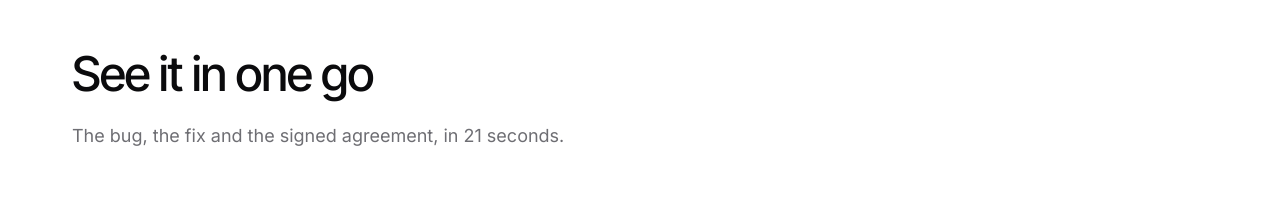
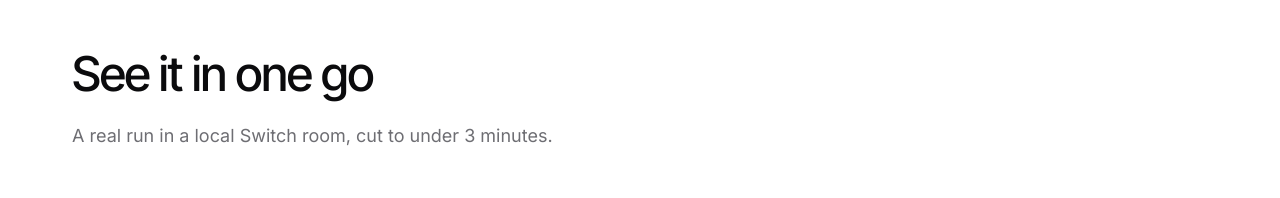
Before and after one commit to Malaydewangan09/handshake, a Next.js app in the folder web/: page / in a window 1280 px wide. Shown: the part 5280-5478 px from the top of the page. Built offline with nearby package versions, Linux system fonts and the light colour scheme; grey boxes are pictures that could not be loaded.

Commit message:
feat(web): show a real run of the demo on the landing page

```diff
--- a/web/app/page.tsx
+++ b/web/app/page.tsx
@@ -204,7 +204,7 @@ export default function Page() {
         </section>
 
         <section id="demo" className={`${wrap} pb-28 md:pb-36`}>
-          <Heading sub="The bug, the fix and the signed agreement, in 21 seconds.">See it in one go</Heading>
+          <Heading sub="A real run in a local Switch room, cut to under 3 minutes.">See it in one go</Heading>
           <video
             className="mt-12 aspect-video w-full rounded-[18px] border border-line bg-wash"
             src="/video/handshake.mp4"
```
Also changed, not shown: web/public/video/handshake.jpg, 1 other file (tests, documents, lock files or other folders).
